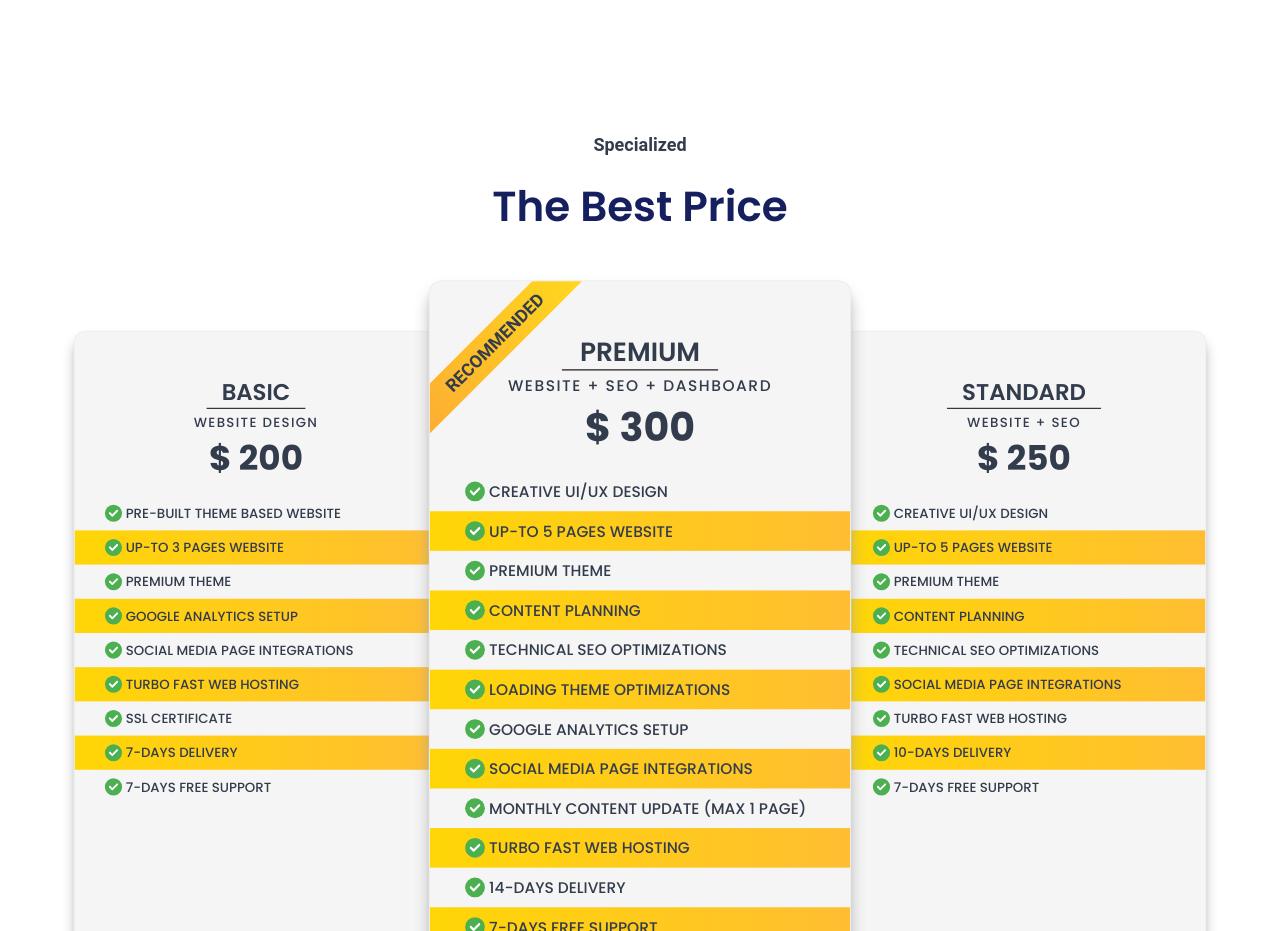
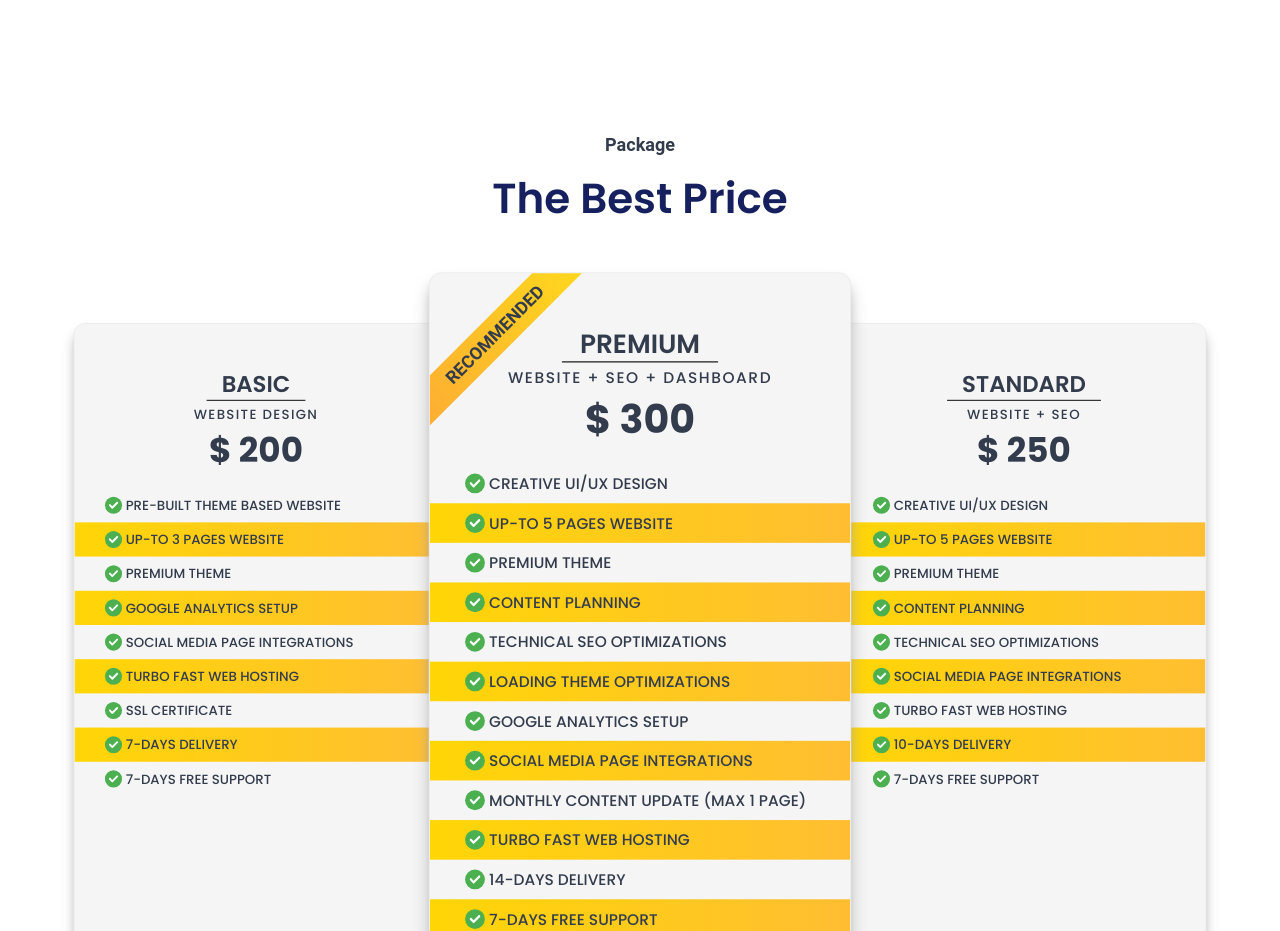
Before and after one commit to uforco/invis, a React (Vite) app: page / in a window 1280 px wide. Shown: the part 2260-3191 px from the top of the page. Built offline with nearby package versions, Linux system fonts and the light colour scheme.

Commit message:
package price daploy

```diff
--- a/src/component/bestPrice/BestPriceforPackage.jsx
+++ b/src/component/bestPrice/BestPriceforPackage.jsx
@@ -1,5 +1,6 @@
 import WidthControl from "./../../layout/widthControl/WidthControl";
 import PriceCard from "./PriceCard";
+import PackageDetails from './PackageDetails';
 
 const BestPriceforPackage = () => {
   const pricedetails = [
@@ -61,7 +62,7 @@
       <WidthControl>
         <div className=" my-24 mt-14 " >
           <div className=" flex justify-center items-center flex-col py-5  w-full ">
-            <h4 className=" text-lg font-semibold mb-4 " >Specialized</h4>
+            <h4 className=" text-lg font-semibold mb-2 capitalize " >Package</h4>
             <h2 className=" capitalize pb-14  font-Poppins text-[#16205F] text-[42px] font-semibold ">
               the best price
             </h2>
```
